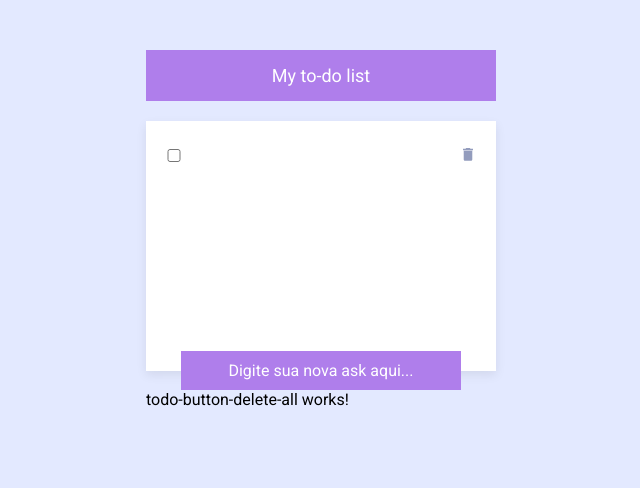
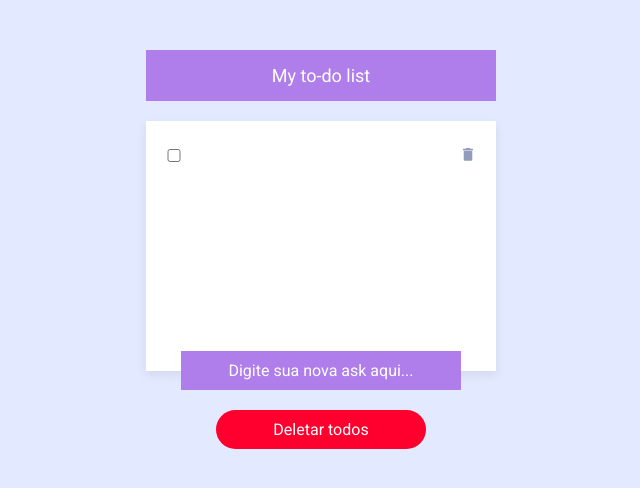
Before and after one commit to fabricio220/ToDo-List, an Angular app: page / in a window 1280 px wide. Shown: the top 488 px of the page, without its empty margins (319-959 px from the left). Built offline with nearby package versions, Linux system fonts and the light colour scheme.

Commit message:
Create style for button delete

```diff
--- a/src/app/modules/home/components/todo-button-delete-all/todo-button-delete-all.component.css
+++ b/src/app/modules/home/components/todo-button-delete-all/todo-button-delete-all.component.css
@@ -0,0 +1,21 @@
+@import "../../../../../dist/css/variables.css";
+
+:host{
+  display: flex;
+  align-items: center;
+  justify-content: center;
+
+  margin-top: 20px;
+}
+
+button{
+  border: none;
+  border-radius: 50px;
+  background: var(--danger-color);
+
+  font-size: 16px;
+  color: var(--secondary-text-color);
+
+  width: 60%;
+  padding: 10px;
+}
--- a/src/app/modules/home/components/todo-button-delete-all/todo-button-delete-all.component.html
+++ b/src/app/modules/home/components/todo-button-delete-all/todo-button-delete-all.component.html
@@ -1 +1 @@
-<p>todo-button-delete-all works!</p>
+<button>Deletar todos</button>
```
